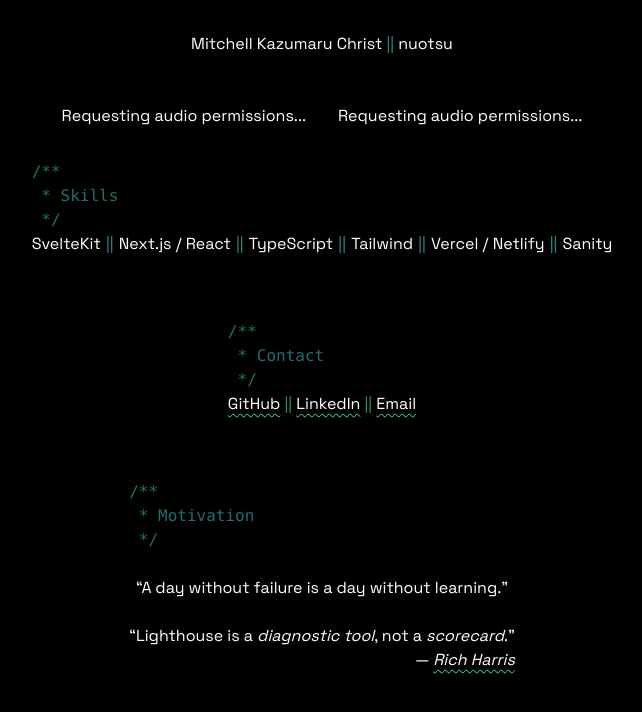
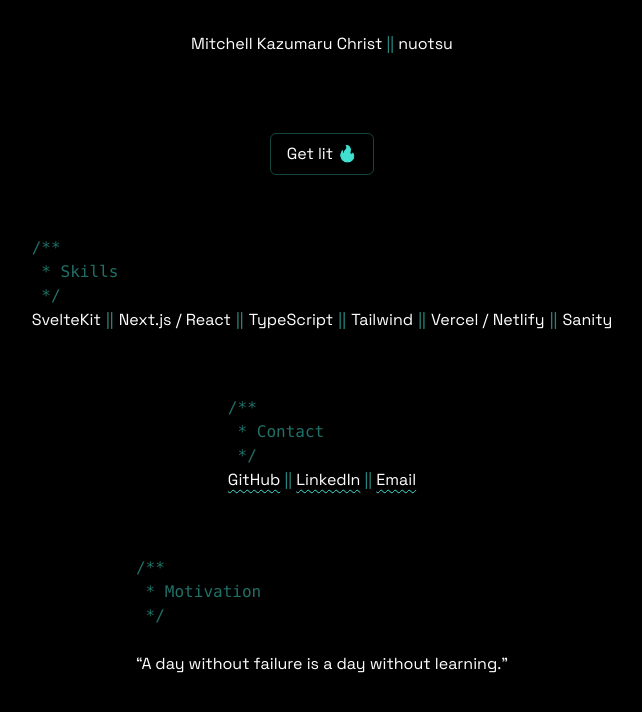
Before and after one commit to nuotsu/nuotsu.dev, a SvelteKit app: page / in a window 1280 px wide. Shown: the top 712 px of the page, without its empty margins (318-960 px from the left). Built offline with nearby package versions, Linux system fonts and the light colour scheme; no server answers.

Commit message:
add button

```diff
--- /dev/null
+++ b/src/lib/Viz.svelte
@@ -0,0 +1,46 @@
+<div class="grid place-content-center]" style:height="{height}px">
+	{#if enabled}
+		<div class="flex flex-wrap items-center justify-center gap-8" transition:fade>
+			<FrequencyViz controls={false}
+				svgClassName="mx-auto"
+				fftSizeIndex={4}
+				minDecibels={-480}
+				offset={-150}
+				{height}
+			/>
+
+			<TimeDomainViz controls={false}
+				svgClassName="mx-auto"
+				fftSizeIndex={4}
+				{height}
+			/>
+		</div>
+
+	{:else}
+		<div class="grid place-content-center" transition:fade>
+			<button
+				class="action"
+				on:click={() => enabled = true}
+			>
+				Get lit <span class="bg-accent bg-clip-text text-transparent">🔥</span>
+			</button>
+		</div>
+	{/if}
+</div>
+
+<style>
+	.grid > :global(*) {
+		grid-column: 1 / -1;
+		grid-row: 1 / -1;
+	}
+</style>
+
+<script lang="ts">
+	import { fade } from 'svelte/transition'
+	import FrequencyViz from '$lib/audio/FrequencyViz.svelte'
+	import TimeDomainViz from '$lib/audio/TimeDomainViz.svelte'
+
+	let enabled = false
+
+	const height = 100
+</script>
--- a/src/routes/+page.svelte
+++ b/src/routes/+page.svelte
@@ -1,18 +1,4 @@
-<div class="flex flex-wrap items-center justify-center gap-8">
-	<FrequencyViz controls={false}
-		svgClassName="mx-auto"
-		fftSizeIndex={4}
-		minDecibels={-480}
-		offset={-150}
-		height={100}
-	/>
-
-	<TimeDomainViz controls={false}
-		svgClassName="mx-auto"
-		fftSizeIndex={4}
-		height={100}
-	/>
-</div>
+<Viz/>
 
 <div class="grid">
 	<Section title="Skills">
@@ -38,16 +24,11 @@
 
 	<Section title="Motivation" className="grid gap-6 text-center">
 		<Quote>A day without failure is a day without learning.</Quote>
-
-		<Quote author="Rich Harris" cite="https://youtu.be/uXCipjbcQfM?t=270">
-			Lighthouse is a <em>diagnostic tool</em>, not a <em>scorecard</em>.
-		</Quote>
 	</Section>
 </div>
 
 <script>
-	import FrequencyViz from '$lib/audio/FrequencyViz.svelte'
-	import TimeDomainViz from '$lib/audio/TimeDomainViz.svelte'
+	import Viz from '$lib/Viz.svelte'
 	import Section from '$lib/Section.svelte'
 	import Quote from '$lib/Quote.svelte'
 
--- a/src/styles/app.css
+++ b/src/styles/app.css
@@ -19,6 +19,13 @@
 		@apply max-w-screen-md mx-auto py-8 px-4;
 	}
 
+	.action {
+		padding: .5em 1em;
+		@apply
+			rounded-md border border-accent/30 transition-all
+			hover:border-accent hover:shadow-xl hover:shadow-accent/20;
+	}
+
 	.link {
 		text-decoration: underline;
 		text-decoration-style: wavy;
```
